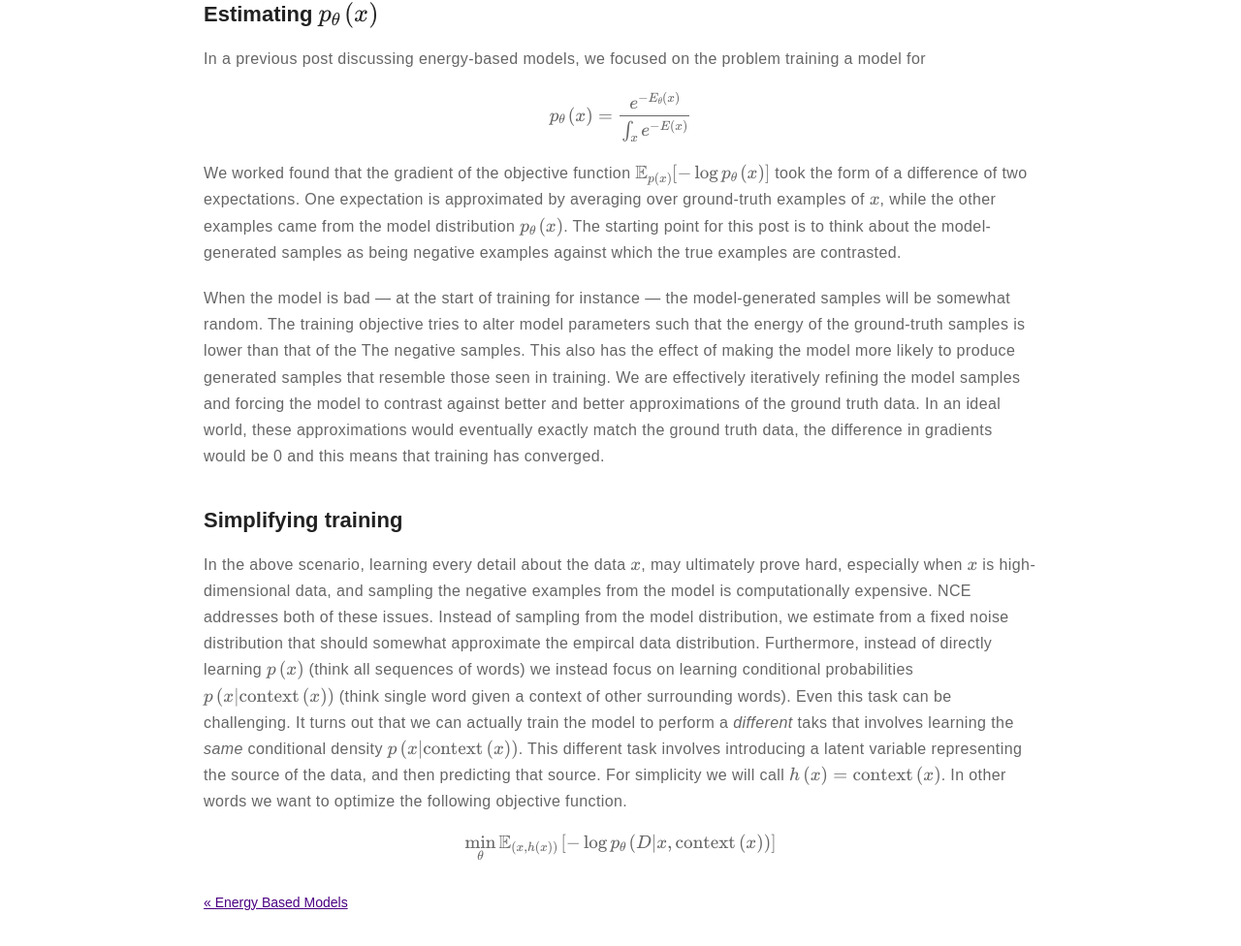
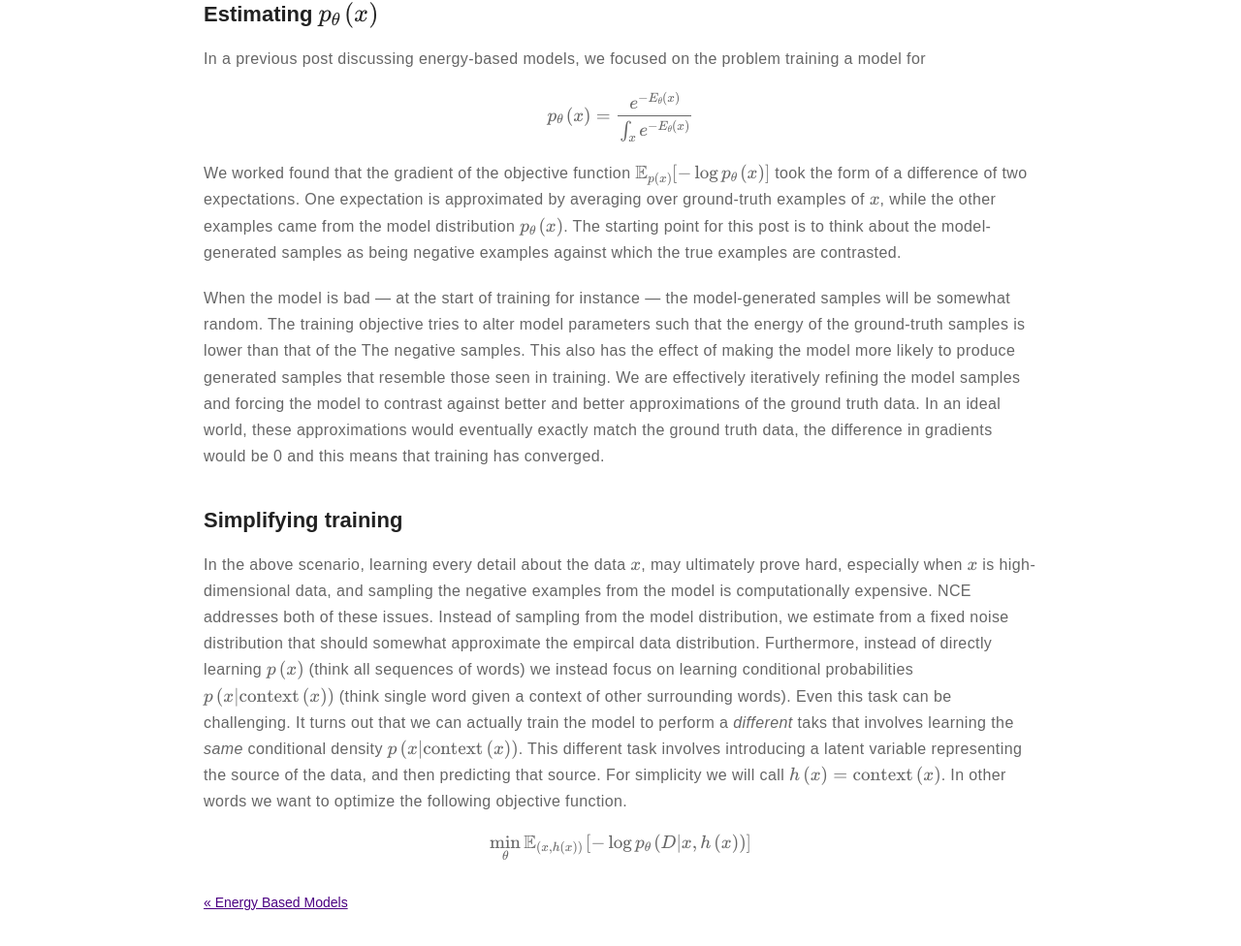
Before and after one commit to m-wiesner/m-wiesner.github.io, a Jekyll site: the page built from _posts/2020-06-14-Noise-Contrastive-Estimation.markdown, in a window 1280 px wide. Shown: the part 482-1458 px from the top of the page at 97% size. Built offline with Jekyll 4.4.1, drawn with Linux system fonts in a browser that asks for light colours; formulas are drawn with MathJax 3.

Commit message:
Update 2020-06-14-Noise-Contrastive-Estimation.markdown

```diff
--- a/_posts/2020-06-14-Noise-Contrastive-Estimation.markdown
+++ b/_posts/2020-06-14-Noise-Contrastive-Estimation.markdown
@@ -20,7 +20,7 @@ ________________________________________________________________________________
 ## Estimating $$p_\theta\left(x\right)$$
 In a previous post discussing energy-based models, we focused on the problem training a model for
 
-$$p_\theta\left(x\right) = \frac{e^{-E_\theta\left(x\right)}}{\int_x e^{-E\left(x\right)}}$$
+$$p_\theta\left(x\right) = \frac{e^{-E_\theta\left(x\right)}}{\int_x e^{-E_\theta\left(x\right)}}$$
 
 We worked found that the gradient of the objective function $$\mathbb{E}_{p\left(x\right)}[-\log{p_\theta\left(x\right)}]$$ took the form of a difference of two expectations. One expectation is approximated by averaging over ground-truth examples of $$x$$, while the other examples came from the model distribution $$p_\theta\left(x\right)$$. The starting point for this post is to think about the model-generated samples as being negative examples against which the true examples are contrasted.
 
@@ -29,4 +29,4 @@ When the model is bad --- at the start of training for instance --- the model-ge
 ## Simplifying training
 In the above scenario, learning every detail about the data $$x$$, may ultimately prove hard, especially when $$x$$ is high-dimensional data, and sampling the negative examples from the model is computationally expensive. NCE addresses both of these issues. Instead of sampling from the model distribution, we estimate from a fixed noise distribution that should somewhat approximate the empircal data distribution. Furthermore, instead of directly learning $$p\left(x\right)$$ (think all sequences of words) we instead focus on learning conditional probabilities $$p\left(x | \mbox{context}\left(x\right) \right)$$ (think single word given a context of other surrounding words). Even this task can be challenging. It turns out that we can actually train the model to perform a *different* taks that involves learning the *same* conditional density $$p\left(x | \mbox{context}\left(x\right) \right)$$. This different task involves introducing a latent variable representing the source of the data, and then predicting that source. For simplicity we will call $$ h\left(x\right) = \mbox{context}\left(x\right)$$. In other words we want to optimize the following objective function.
 
-$$\min_{\theta} \mathbb{E}_{\left(x, h\left(x\right)\right)} \left[-\log{p_{\theta}\left(D | x, \mbox{context}\left(x\right)\right)}\right]$$
+$$\min_{\theta} \mathbb{E}_{\left(x, h\left(x\right)\right)} \left[-\log{p_{\theta}\left(D | x, h\left(x\right)\right)}\right]$$
```
